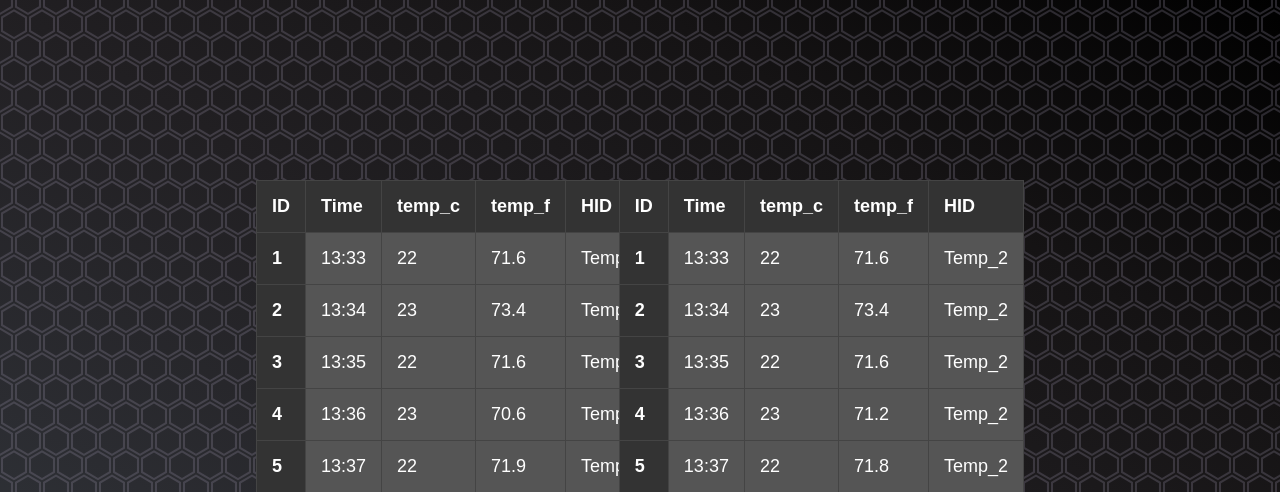
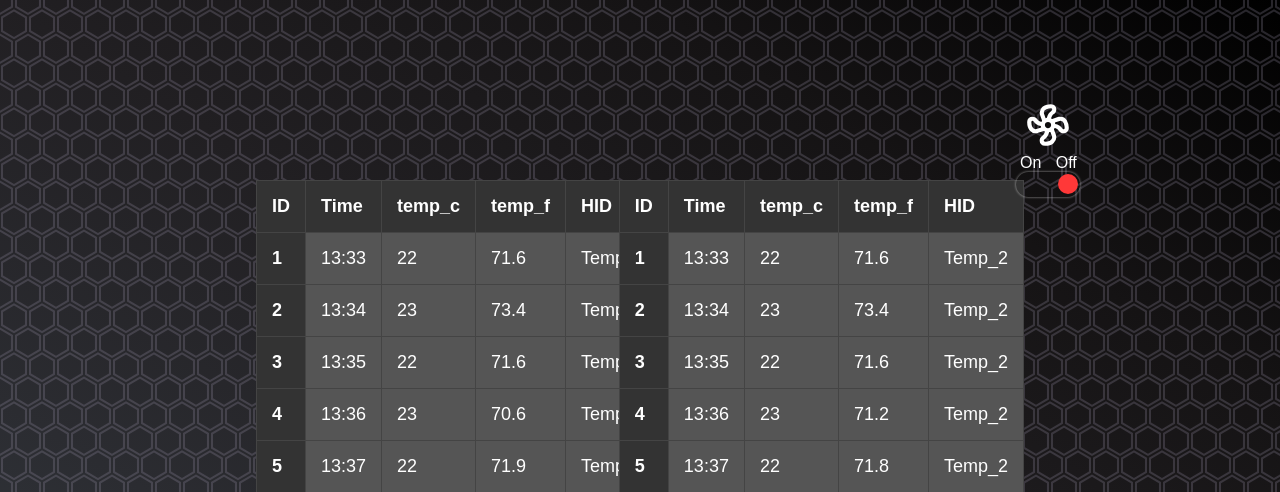
Before and after one commit to Zerakles/WebseiteREST, a PHP site: page /pages/Table.html in a window 1280 px wide. Shown: the top 492 px of the page. Run offline with PHP 8.4, Linux system fonts and the light colour scheme.

Commit message:
Fan button in Table eingefügt

```diff
--- a/web/css/Table.css
+++ b/web/css/Table.css
@@ -50,3 +50,43 @@ body {
   top: 20%;
   right: 20%;
 }
+
+/* /* */
+
+.seidbar{
+  height: 100px;
+  width: 100px;
+
+  position: absolute;
+  left: 78%;
+  top:100px;
+  text-align: center;
+  color: white;
+  word-spacing: 10px;
+
+}
+
+.babell{
+  height: 20px;
+  width: 20px;
+  border-radius: 50%;
+  background-color: rgb(255, 28, 28);
+  display: inline-block;
+  transition-duration: 500ms;
+  transition-timing-function: ease;
+  position: absolute;
+  left: calc(97% - 20px);
+  filter: brightness(2);
+}
+
+.border{
+  box-shadow: 0 0 2px 1px rgba(255, 255, 255, 0.284);
+  height: 21px;
+  width: 60px;
+  display: inline-block;
+  padding:2px;
+  border-radius: 20px;
+  position: relative;
+  transition-duration: 2s;
+  transition-timing-function: ease;
+}
--- a/web/js/Table.js
+++ b/web/js/Table.js
@@ -1,40 +1,4 @@
-// document.addEventListener('DOMContentLoaded', function () {
-//     //const apiUrl = 'API_URL'; // Ersetze dies durch die tatsächliche API-URL
-//     const apiUrl = '';
-//     function fetchAndPopulateTable() {
-//         fetch(apiUrl)
-//             .then(response => response.json())
-//             .then(data => updateTable(data))
-//             .catch(error => console.error('Error fetching data:', error));
-//     }
-
-//     function updateTable(data) {
-//         const tableBody = document.getElementById('table-body');
-//         tableBody.innerHTML = ''; // Leert den aktuellen Inhalt der Tabelle
-
-//         // Begrenze die Anzahl der Einträge auf maximal 10
-//         data.slice(0, 10).forEach(entry => {
-//             const row = document.createElement('tr');
-//             row.innerHTML = `
-//                 <th scope="row">${entry.id}</th>
-//                 <td>${entry.time}</td>
-//                 <td>${entry.temp_c}</td>
-//                 <td>${entry.temp_f}</td>
-//                 <td>${entry.hid}</td>
-//             `;
-//             tableBody.appendChild(row);
-//         });
-//     }
-
-//     // Aktualisiere die Tabelle alle 5 Sekunden (5000 Millisekunden)
-//     setInterval(fetchAndPopulateTable, 5000);
-
-//     // Initialisiere die Tabelle beim Laden der Seite
-//     fetchAndPopulateTable();
-// });
-
-
-
+/*
 document.addEventListener('DOMContentLoaded', function () {
     //const apiUrl = 'API_URL'; // Ersetze dies durch die tatsächliche API-URL
     const apiUrl = '';
@@ -51,7 +15,7 @@ document.addEventListener('DOMContentLoaded', function () {
         tableBody.innerHTML = ''; // Leert den aktuellen Inhalt der Tabelle
 
         // Begrenze die Anzahl der Einträge auf maximal 10
-        data.slice(0, 10).forEach(fetch => {
+        data.slice(0, 5).forEach(fetch => {
             const row = document.createElement('tr');
             row.innerHTML = `
                 <th scope="row">${fetch[0]}</th>
@@ -62,6 +26,7 @@ document.addEventListener('DOMContentLoaded', function () {
             `;
             tableBody.appendChild(row);
         });
+
     }
 
     // Aktualisiere die Tabelle alle 5 Sekunden (5000 Millisekunden)
@@ -70,3 +35,35 @@ document.addEventListener('DOMContentLoaded', function () {
     // Initialisiere die Tabelle beim Laden der Seite
     fetchAndPopulateTable();
 });
+
+*/
+
+
+
+
+
+var babell = document.getElementsByClassName("babell");
+
+function fanAnAus(t) {
+  if (t > 30) {
+    babell[0].style.backgroundColor = "green";
+    babell[0].style.left = "3%";
+  } else {
+    babell[0].style.backgroundColor = "rgb(255, 28, 28)";
+    babell[0].style.left = "calc(97% - 20px)";
+  }
+}
+
+
+
+var park;
+
+function addT() {
+  park = Math.floor(Math.random() * (45 - 10 + 1)) + 10;
+  fanAnAus(park);
+  console.log(park);
+}
+
+
+
+setInterval(addT, 1000);
--- a/web/pages/Table.html
+++ b/web/pages/Table.html
@@ -118,15 +118,25 @@
             <td>Temp_2</td>
           </tr>
 
+
           <!---->
       </tbody>
   </table>
 </div>
 
 </div>
+
+<div class="seidbar" >
+  <svg xmlns="http://www.w3.org/2000/svg" fill="white" height="50" viewBox="0 -960 960 960" width="50"><path d="M424-80q-51 0-77.5-30.5T320-180q0-26 11.5-50.5T367-271q22-14 35.5-36t18.5-47l-12-6q-6-3-11-7l-92 33q-17 6-33 10t-33 4q-63 0-111.5-55T80-536q0-51 30.5-77.5T179-640q26 0 51 11.5t41 35.5q14 22 36 35.5t47 18.5l6-12q3-6 7-11l-33-92q-6-17-10-33t-4-32q0-64 55-112.5T536-880q51 0 77.5 30.5T640-781q0 26-11.5 51T593-689q-22 14-35.5 36T539-606l12 6q6 3 11 7l92-34q17-6 32.5-9.5T719-640q81 0 121 67t40 149q0 51-32 77.5T777-320q-25 0-48.5-11.5T689-367q-14-22-36-35.5T606-421l-6 12q-3 6-7 11l33 92q6 16 10 30.5t4 30.5q1 65-54 115T424-80Zm56-340q25 0 42.5-17.5T540-480q0-25-17.5-42.5T480-540q-25 0-42.5 17.5T420-480q0 25 17.5 42.5T480-420Zm-46-192q6-2 12.5-3.5T459-618q8-42 30.5-78t59.5-60q5-4 8-10t3-15q0-8-6-13.5t-18-5.5q-38 0-86 16.5T400-719q0 9 2.5 17t4.5 15l27 75ZM240-400q14 0 33-7l75-27q-2-6-3.5-12.5T342-459q-42-8-78-30.5T204-549q-4-5-10.5-8t-14.5-3q-9 0-14 6t-5 18q0 54 20.5 95t59.5 41Zm184 240q47 0 92.5-19t43.5-66q0-8-2.5-15t-4.5-13l-27-75q-6 2-12.5 3.5T501-342q-8 42-30.5 78T411-204q-5 4-8.5 10.5T400-180q1 8 6 14t18 6Zm353-240q9 0 16-5t7-19q0-38-16-86.5T719-560q-9 0-17 2t-15 4l-75 28q2 6 3.5 12.5T618-501q42 8 78 30.5t60 59.5q3 5 9 8t12 3ZM618-501ZM459-618ZM342-459Zm159 117Z"/></svg> <br>
+  <span style="display: inline-block;">On</span>
+  <span style="display: inline-block;">Off</span><br>
+  <div class="border"><div class="babell"></div></div>
+
+</div>
+
 </body>
 
-
+<script src="../js/Table.js"></script>
 </html>
 
 <!--
```
